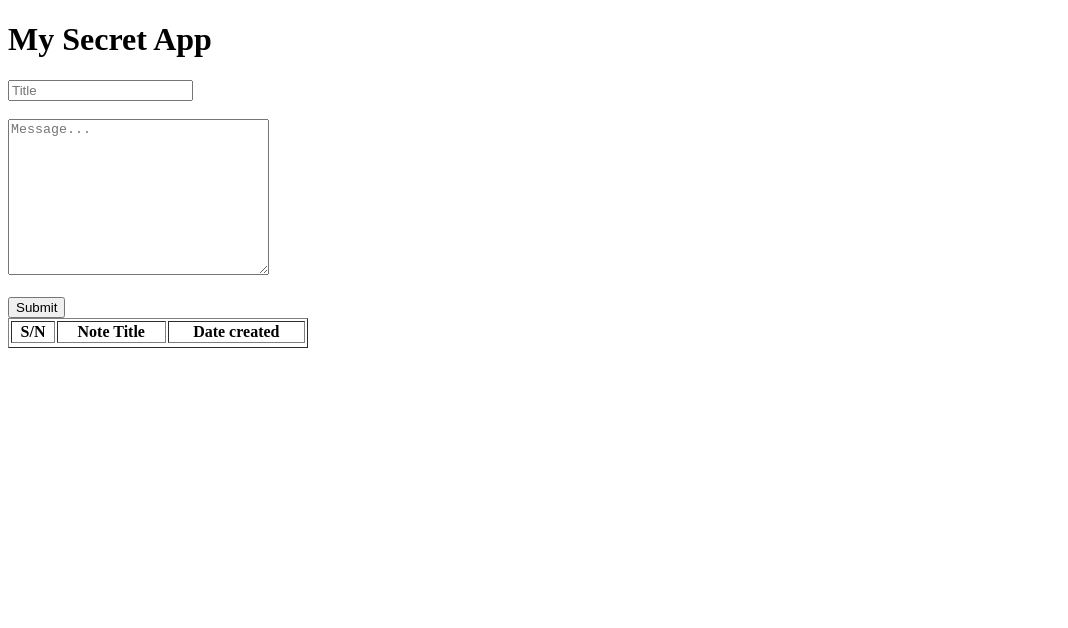
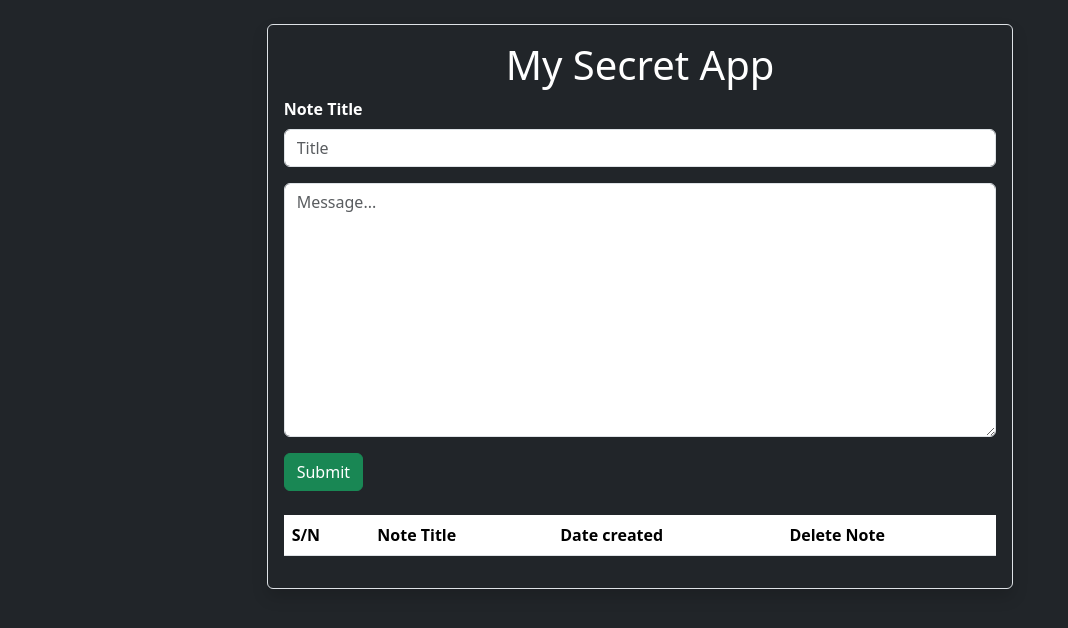
Before and after one commit to petertechy/secret-diary, a plain HTML site: page index.html in a window 1280 px wide. Shown: the whole page, without its empty margins (0-1068 px from the left). Drawn offline with nearby package versions, Linux system fonts and the light colour scheme.

Commit message:
Third commit

```diff
--- a/index.html
+++ b/index.html
@@ -3,30 +3,48 @@
   <head>
     <meta charset="UTF-8" />
     <meta name="viewport" content="width=device-width, initial-scale=1.0" />
+    <link
+      href="https://cdn.jsdelivr.net/npm/bootstrap@5.3.3/dist/css/bootstrap.min.css"
+      rel="stylesheet"
+      integrity="sha384-QWTKZyjpPEjISv5WaRU9OFeRpok6YctnYmDr5pNlyT2bRjXh0JMhjY6hW+ALEwIH"
+      crossorigin="anonymous"
+    />
     <title>Document</title>
   </head>
-  <body>
-    <h1>My Secret App</h1>
-    <input id="title" type="text" placeholder="Title" /><br /><br />
+  <body class="bg-dark">
+   <div class="mx-auto col-7 border rounded p-3 shadow my-4">
+    <div>
+      <h1 class="text-white text-center">My Secret App</h1>
+    </div>
+
+    <div>
+      <label class="form-label text-white fw-bold" for="">Note Title</label>
+      <input class="form-control mb-3" id="title" type="text" placeholder="Title" />
       <textarea
+      class="form-control mb-3"
         placeholder="Message..."
         id="note"
         name=""
         id=""
         cols="30"
         rows="10"
-    ></textarea
-    ><br /><br />
-    <button onclick="addNote()">Submit</button>
-
-    <table border="1" width="300">
+      ></textarea>
+      <button class="btn btn-success" onclick="addNote()">Submit</button>
+    </div>
+    <table class="table mt-4">
+      <thead>
         <tr>
           <th>S/N</th>
           <th>Note Title</th>
           <th>Date created</th>
+          <th>Delete Note</th>
         </tr>
-      <tr id="display"></tr>
+      </thead>
+      <tbody id="display"></tbody>
     </table>
+   </div>
+
+
 
     <script>
       let noteArray = [];
@@ -38,11 +56,11 @@
           note: noteBody,
           createdDate: Date.now(),
         };
-        console.log(noteObject);
+        // console.log(noteObject);
 
         noteArray.push(noteObject);
         displayNote();
-        console.log(noteArray);
+        // console.log(noteArray);
         // let xxx = "a string";
       }
 
@@ -58,10 +76,18 @@
                       noteArray[i].createdDate
                     ).toLocaleDateString()}
                     </td>
+                    <td>
+                        <button onclick="deleteNote(${i})">Delete</button>
+                    </td>
                 </tr>`;
         }
         document.getElementById("display").innerHTML = d;
       }
+
+      function deleteNote(i) {
+        noteArray.splice(i, 1);
+        console.log(noteArray);
+      }
     </script>
   </body>
 </html>
```
Lines whose indentation alone changed are shown as unchanged.
